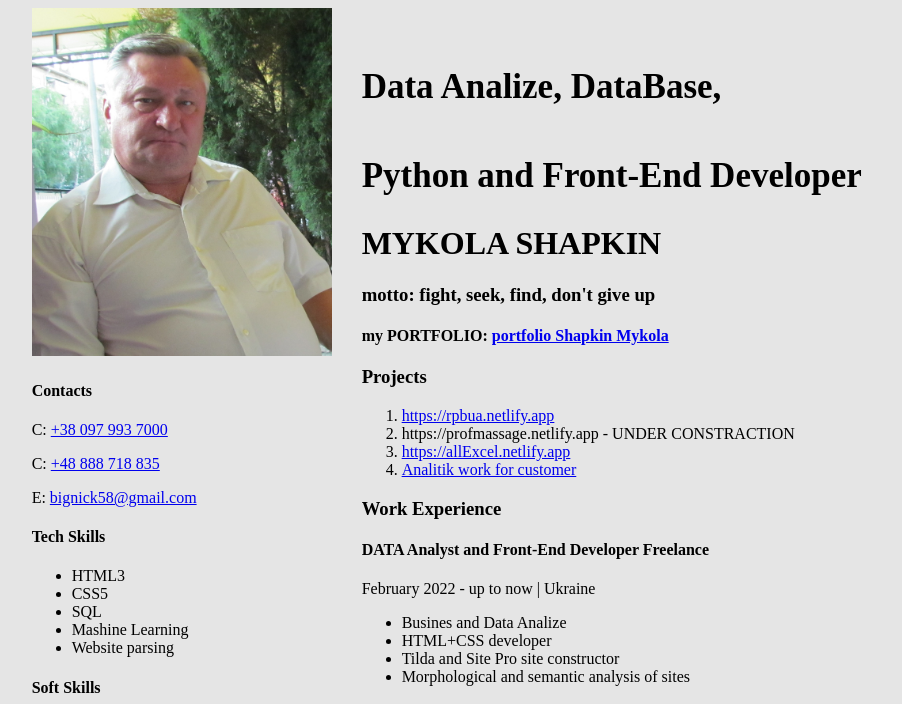
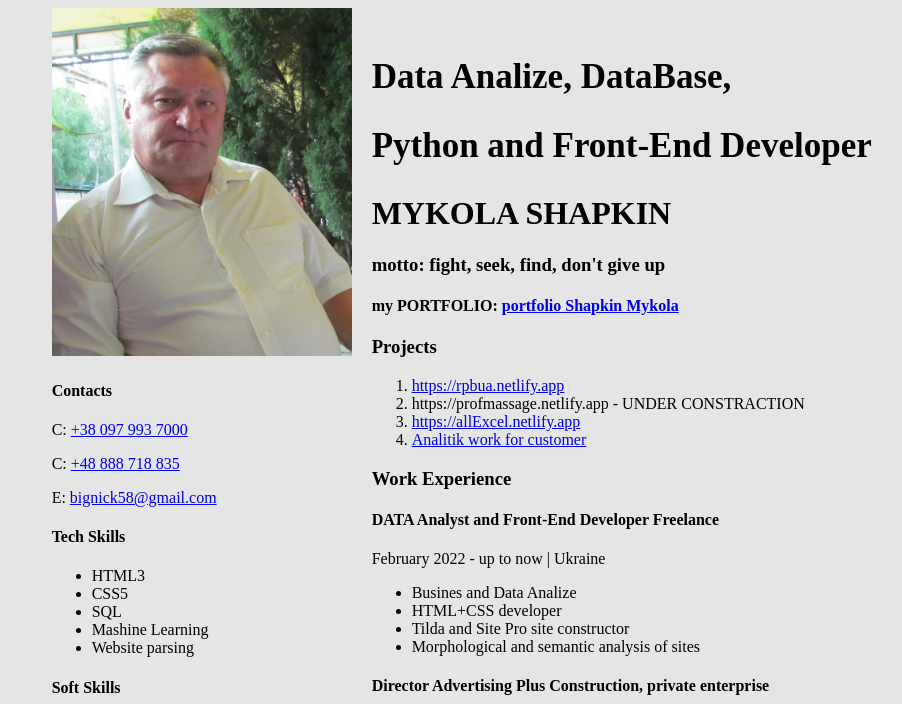
Before and after one commit to bignick1958/resume_Shapkin., a plain HTML site: page index.html in a window 1280 px wide. Shown: the top 704 px of the page, without its empty margins (336-1238 px from the left). Drawn offline with Linux system fonts and the light colour scheme.

Commit message:
Update styles.css

```diff
--- a/css/styles.css
+++ b/css/styles.css
@@ -11,11 +11,11 @@ h2 {
 }
 /* About-me */
 .main-content {
-  padding: 30px;
+  padding: 20px;
 }
 /* profession */
 .profession {
-  padding-bottom: 20px;
+  padding-bottom: 0px;
 }
 .project-item {
 }
```
